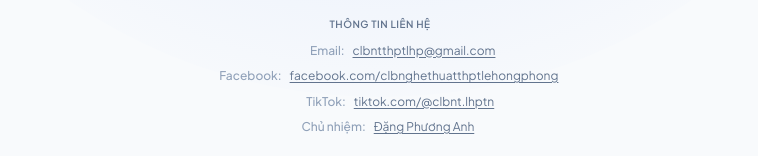
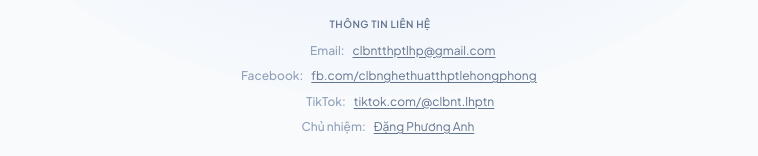
Before and after one commit to dartwhen/tracuu-clbnt, a Next.js app: page / in a window 1280 px wide. Shown: the part 1122-1278 px from the top of the page, without its empty margins (260-1018 px from the left). Built offline with nearby package versions, Linux system fonts and the light colour scheme.

Commit message:
feat: update Facebook URL to full format and correct link text
Co-authored-by: dartwhen <308029873+dartwhen@users.noreply.github.com>

```diff
--- a/app/page.tsx
+++ b/app/page.tsx
@@ -83,12 +83,12 @@ export default function Page() {
               <div className="flex items-center gap-2">
                 <span className="text-slate-400 font-medium w-20 text-right">Facebook:</span>
                 <a
-                  href="https://fb.com/clbnghethuatthptlehongphong"
+                  href="https://facebook.com/clbnghethuatthptlehongphong"
                   target="_blank"
                   rel="noopener noreferrer"
                   className="text-slate-500 hover:text-indigo-500 transition-colors underline underline-offset-2"
                 >
-                  facebook.com/clbnghethuatthptlehongphong
+                  fb.com/clbnghethuatthptlehongphong
                 </a>
               </div>
               <div className="flex items-center gap-2">
```
